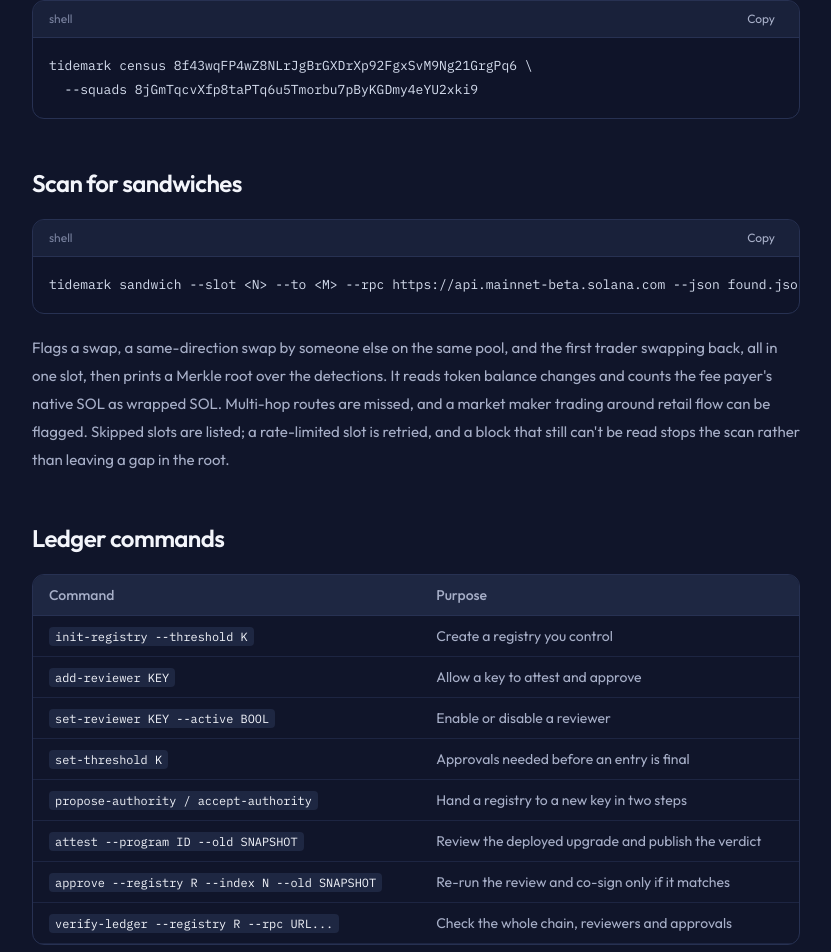
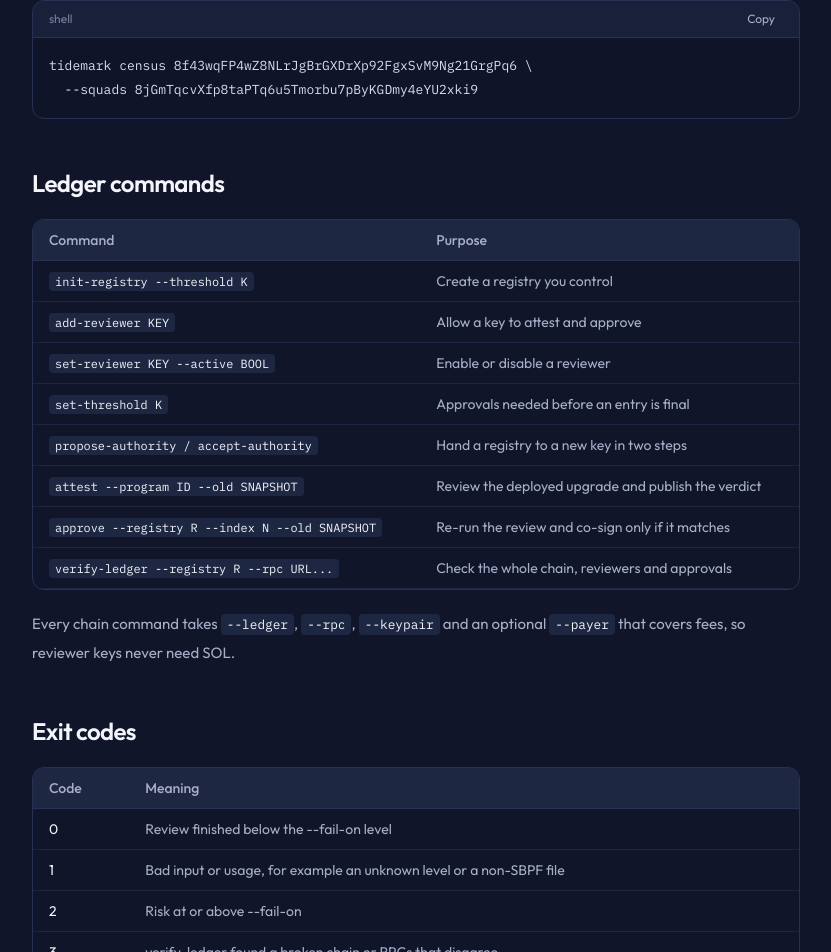
Before and after one commit to IIITManjeet/Tidemark, a Next.js app in the folder web/: page /docs/cli in a window 1280 px wide. Shown: the part 2511-3463 px from the top of the page, without its empty margins (324-1155 px from the left). Built offline with nearby package versions, Linux system fonts and the light colour scheme.

Commit message:
docs: drop sandwich scan until it holds up

```diff
--- a/web/app/docs/cli/page.tsx
+++ b/web/app/docs/cli/page.tsx
@@ -80,16 +80,6 @@ export default function Page() {
       </P>
       <Code>{`tidemark census 8f43wqFP4wZ8NLrJgBrGXDrXp92FgxSvM9Ng21GrgPq6 \\\n  --squads 8jGmTqcvXfp8taPTq6u5Tmorbu7pByKGDmy4eYU2xki9`}</Code>
 
-      <H2 id="sandwich">Scan for sandwiches</H2>
-      <Code>{`tidemark sandwich --slot <N> --to <M> --rpc https://api.mainnet-beta.solana.com --json found.json`}</Code>
-      <P>
-        Flags a swap, a same-direction swap by someone else on the same pool, and the first trader swapping back, all in
-        one slot, then prints a Merkle root over the detections. It reads token balance changes and counts the fee
-        payer&apos;s native SOL as wrapped SOL. Multi-hop routes are missed, and a market maker trading around retail flow can
-        be flagged. Skipped slots are listed; a rate-limited slot is retried, and a block that still can&apos;t be read
-        stops the scan rather than leaving a gap in the root.
-      </P>
-
       <H2 id="ledger">Ledger commands</H2>
       <DocTable
         head={["Command", "Purpose"]}
```
Also changed, not shown: 1 other file (tests, documents, lock files or other folders).
